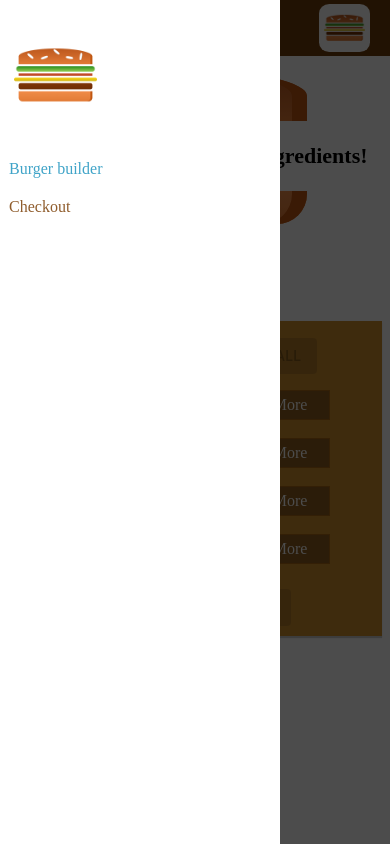
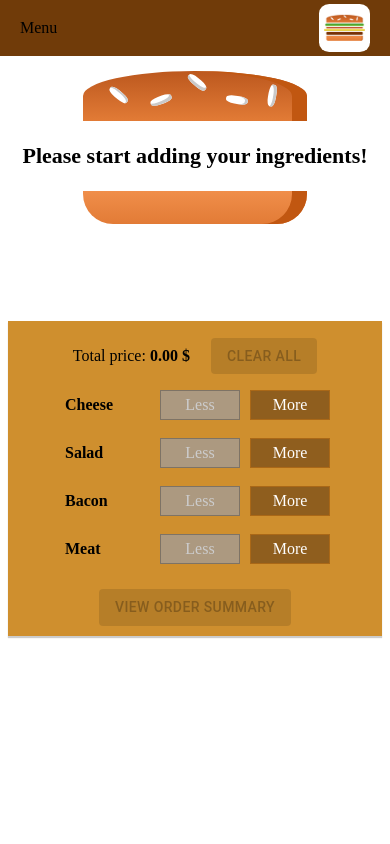
Before and after one commit to rajgohil07/burger_builder, a React (Create React App) app: page / in a window 390 px wide. Built offline with nearby package versions, Linux system fonts and the light colour scheme; the HTML template or start-up script is replaced by a standard one.

Commit message:
added side drawer properly with backdrop

```diff
--- a/src/App.tsx
+++ b/src/App.tsx
@@ -1,18 +1,7 @@
 import { Layout } from "./component/layout/layout";
-import { SideDrawer } from "./component/navigation/side_drawer/side_drawer";
-import { ToolbarComponent } from "./component/navigation/toolbar/toolbar";
-import { BurgerBuilder } from "./container/burger_builder/burger_builder";
 
 const App = () => {
-  return (
-    <>
-      <Layout>
-        <ToolbarComponent />
-        <SideDrawer />
-        <BurgerBuilder />
-      </Layout>
-    </>
-  );
+  return <Layout />;
 };
 
 export default App;
--- a/src/component/layout/layout.tsx
+++ b/src/component/layout/layout.tsx
@@ -1,3 +1,26 @@
-export const Layout = ({ children }: { children: React.ReactNode }) => (
-  <div>{children}</div>
-);
+import { useEffect, useState } from "react";
+import { BurgerBuilder } from "../../container/burger_builder/burger_builder";
+import { SideDrawer } from "../navigation/side_drawer/side_drawer";
+import { ToolbarComponent } from "../navigation/toolbar/toolbar";
+
+export const Layout = () => {
+  const [getSideDrawer, setSideDrawer] = useState(false);
+
+  // set sideDrawer to false when screen width > 500
+  const handleSideDrawerUponWindowResize = () =>
+    window.innerWidth > 500 ? setSideDrawer(false) : null;
+
+  useEffect(() =>
+    window.addEventListener("resize", handleSideDrawerUponWindowResize)
+  );
+  return (
+    <>
+      <ToolbarComponent toggleFunction={setSideDrawer} />
+      <SideDrawer
+        getSideDrawer={getSideDrawer}
+        toggleFunction={setSideDrawer}
+      />
+      <BurgerBuilder />
+    </>
+  );
+};
--- a/src/component/model/model.css
+++ b/src/component/model/model.css
@@ -8,6 +8,9 @@
     border: 1px solid #000;
     box-shadow: 5px;
     padding: 30px;
+    box-sizing: border-box;
+    max-width: 100%;
+    max-height: 100%;
 }
 
 .modelCloseTagMerger {
--- a/src/component/navigation/side_drawer/side_drawer.tsx
+++ b/src/component/navigation/side_drawer/side_drawer.tsx
@@ -1,17 +1,21 @@
-import { useState } from "react";
 import { BackdropComponent } from "../../backdrop/backdrop";
 import { Logo } from "../../logo/logo";
 import { NavigationLinks } from "../navigation_links/navigation_links";
 import "./side_drawer.css";
 
-export const SideDrawer = () => {
-  const [getSideDrawer, setSideDrawer] = useState(true);
+export const SideDrawer = ({
+  getSideDrawer,
+  toggleFunction,
+}: {
+  getSideDrawer: boolean;
+  toggleFunction: Function;
+}) => {
   const sideDrawerClassic = getSideDrawer
     ? ["sideDrawer", "open"]
     : ["sideDrawer", "close"];
   return (
     <>
-      <BackdropComponent show={getSideDrawer} toggleFunction={setSideDrawer} />
+      <BackdropComponent show={getSideDrawer} toggleFunction={toggleFunction} />
       <div className={sideDrawerClassic.join(" ")}>
         <Logo isMobileDevice={true} />
         <nav>
--- a/src/component/navigation/toolbar/toolbar.tsx
+++ b/src/component/navigation/toolbar/toolbar.tsx
@@ -2,9 +2,17 @@ import { Logo } from "../../logo/logo";
 import { NavigationLinks } from "../navigation_links/navigation_links";
 import "./toolbar.css";
 
-export const ToolbarComponent = () => (
+export const ToolbarComponent = ({
+  toggleFunction,
+}: {
+  toggleFunction: Function;
+}) => (
   <header className="Toolbar">
-    <div>Menu</div>
+    <div
+      onClick={() => (window.innerWidth <= 500 ? toggleFunction(true) : null)}
+    >
+      Menu
+    </div>
     <Logo isMobileDevice={false} />
     <nav className="disableNavigationForMobile">
       <NavigationLinks />
```
